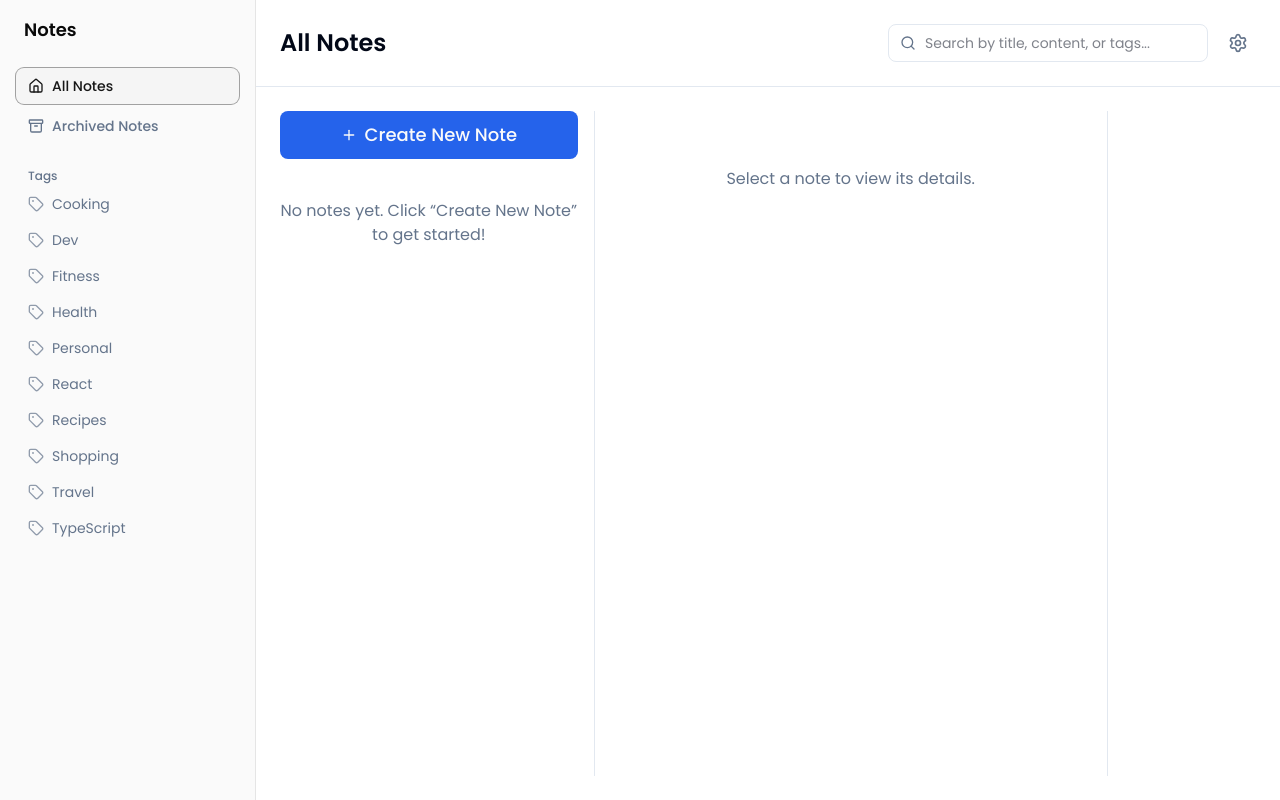
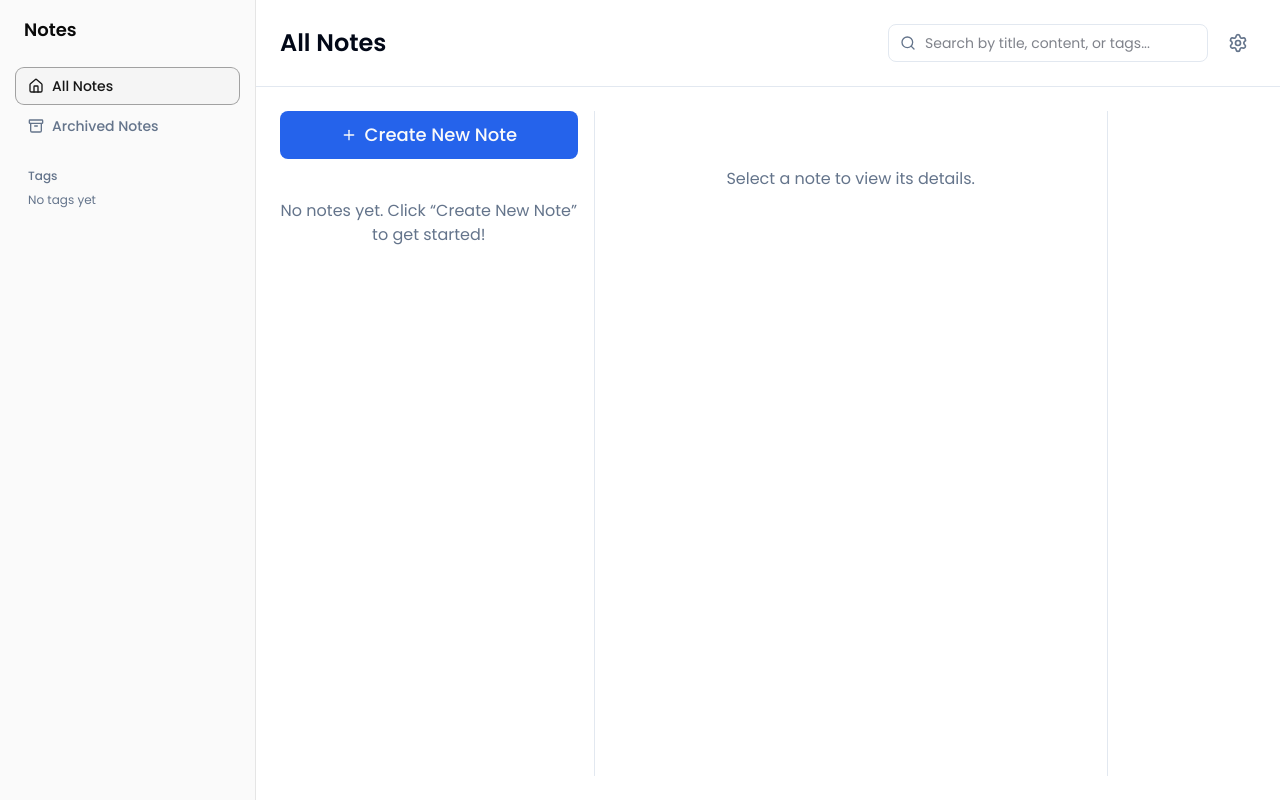
Before and after one commit to LamaAli4/projects, a React (Vite) app in the folder note-taking/: page / in a window 1280 px wide. Built offline with nearby package versions, Linux system fonts and the light colour scheme.

Commit message:
Add global NotesContext with localStorage and dynamic tag route

```diff
--- a/note-taking/src/components/sidebar.tsx
+++ b/note-taking/src/components/sidebar.tsx
@@ -1,7 +1,8 @@
-import { NavLink, useLocation } from "react-router-dom";
+import { NavLink, useLocation, useNavigate } from "react-router-dom";
 import { cn } from "@/lib/utils";
 import { mainNav } from "@/layouts/nav-config";
 import { Tag, X } from "lucide-react";
+import { useNotes } from "@/context/notes-context";
 
 interface SidebarProps {
   isOpen: boolean;
@@ -11,19 +12,18 @@ interface SidebarProps {
 export default function Sidebar({ isOpen, setIsOpen }: SidebarProps) {
   const location = useLocation();
   const path = location.pathname;
+  const searchParams = new URLSearchParams(location.search);
+  const activeTag = searchParams.get("tag");
+  const navigate = useNavigate();
 
-  const tags = [
-    "Cooking",
-    "Dev",
-    "Fitness",
-    "Health",
-    "Personal",
-    "React",
-    "Recipes",
-    "Shopping",
-    "Travel",
-    "TypeScript",
-  ];
+  const { notes } = useNotes();
+
+  const tags = Array.from(new Set(notes.flatMap((note) => note.tags))).sort();
+
+  const handleTagClick = (tag: string) => {
+    navigate(`/notes?tag=${tag}`);
+    setIsOpen(false);
+  };
 
   return (
     <>
@@ -77,20 +77,38 @@ export default function Sidebar({ isOpen, setIsOpen }: SidebarProps) {
           <h2 className="text-xs font-medium text-muted-foreground px-3 mb-1">
             Tags
           </h2>
+
+          {tags.length > 0 ? (
             <ul className="flex flex-col gap-1">
               {tags.map((tag) => (
                 <li key={tag}>
                   <button
+                    onClick={() => handleTagClick(tag)}
                     className={cn(
-                    "flex items-center gap-2 px-3 py-1.5 rounded-md text-sm transition-colors text-muted-foreground hover:bg-sidebar-accent hover:text-sidebar-accent-foreground w-full text-left"
+                      "flex items-center gap-2 px-3 py-1.5 rounded-md text-sm transition-colors w-full text-left cursor-pointer",
+                      activeTag === tag
+                        ? "bg-sidebar-accent text-sidebar-accent-foreground ring-1 ring-sidebar-ring"
+                        : "text-muted-foreground hover:bg-sidebar-accent hover:text-sidebar-accent-foreground"
                     )}
                   >
-                  <Tag className="w-4 h-4 opacity-70" />
+                    <Tag
+                      className={cn(
+                        "w-4 h-4 opacity-70",
+                        activeTag === tag
+                          ? "text-sidebar-accent-foreground"
+                          : ""
+                      )}
+                    />
                     {tag}
                   </button>
                 </li>
               ))}
             </ul>
+          ) : (
+            <p className="text-xs text-muted-foreground px-3 mt-2">
+              No tags yet
+            </p>
+          )}
         </div>
       </aside>
 
--- /dev/null
+++ b/note-taking/src/context/notes-context.tsx
@@ -0,0 +1,31 @@
+import { createContext, useContext, useState, useEffect } from "react";
+import type { Notes } from "@/types";
+import { getNotes, saveNotes } from "@/utils/storage-notes";
+
+interface NotesContextType {
+  notes: Notes[];
+  setNotes: React.Dispatch<React.SetStateAction<Notes[]>>;
+}
+
+const NotesContext = createContext<NotesContextType | undefined>(undefined);
+
+export function NotesProvider({ children }: { children: React.ReactNode }) {
+  const [notes, setNotes] = useState<Notes[]>(() => getNotes());
+
+  useEffect(() => {
+    saveNotes(notes);
+  }, [notes]);
+
+  return (
+    <NotesContext.Provider value={{ notes, setNotes }}>
+      {children}
+    </NotesContext.Provider>
+  );
+}
+
+// eslint-disable-next-line react-refresh/only-export-components
+export function useNotes() {
+  const context = useContext(NotesContext);
+  if (!context) throw new Error("useNotes must be used within a NotesProvider");
+  return context;
+}
--- a/note-taking/src/layouts/main-layout.tsx
+++ b/note-taking/src/layouts/main-layout.tsx
@@ -9,12 +9,10 @@ export default function MainLayout() {
   return (
     <div className="flex min-h-screen">
       <Sidebar isOpen={sidebarOpen} setIsOpen={setSidebarOpen} />
-
       <main className="flex-1 flex flex-col bg-background text-foreground overflow-y-auto">
         <div className="p-6 border-b">
           <Header onMenuClick={() => setSidebarOpen(true)} />
         </div>
-
         <div className="flex-1 p-6">
           <Outlet />
         </div>
--- a/note-taking/src/pages/all-notes/index.tsx
+++ b/note-taking/src/pages/all-notes/index.tsx
@@ -1,21 +1,27 @@
-import { useEffect, useState } from "react";
+import { useState } from "react";
+import { useSearchParams } from "react-router-dom";
 import { Plus, Tag, Clock, Trash2, Archive } from "lucide-react";
 import { cn } from "@/lib/utils";
-import type { Notes } from "@/types";
 import NoteModal from "./note-model";
 import { Button } from "@/components/ui/button";
-import { getNotes, saveNotes } from "@/utils/storage-notes";
+import { useNotes } from "@/context/notes-context";
+import type { Notes } from "@/types";
 
 export default function AllNotes() {
+  const { notes, setNotes } = useNotes();
   const [selectedNote, setSelectedNote] = useState<number | null>(null);
   const [showModal, setShowModal] = useState(false);
-  const [notes, setNotes] = useState<Notes[]>(() => getNotes());
+  const [searchParams] = useSearchParams();
 
-  useEffect(() => {
-    saveNotes(notes);
-  }, [notes]);
+  const tagFilter = searchParams.get("tag");
 
-  const selected = notes.find((n) => n.id === selectedNote);
+  const filteredNotes = tagFilter
+    ? notes.filter((note) =>
+        note.tags.some((t) => t.toLowerCase() === tagFilter.toLowerCase())
+      )
+    : notes;
+
+  const selected = filteredNotes.find((n) => n.id === selectedNote);
 
   const handleAddNote = (note: Notes) => {
     const updatedNotes = [...notes, note];
@@ -35,26 +41,27 @@ export default function AllNotes() {
       <aside className="md:col-span-2 lg:col-span-2 border-r pr-4">
         <Button
           onClick={() => setShowModal(true)}
-          className="w-full mb-4 py-6 text-lg bg-primary text-primary-foreground rounded-md flex items-center justify-center
-          cursor-pointer gap-2 hover:opacity-90"
+          className="w-full mb-4 py-6 text-lg bg-primary text-primary-foreground rounded-md flex items-center justify-center cursor-pointer gap-2 hover:opacity-90"
         >
           <Plus className="w-4 h-4" /> Create New Note
         </Button>
 
-        {notes.length === 0 ? (
-          <p className="text-muted-foreground text-center mt-10">
-            No notes yet. Click “Create New Note” to get started!
+        {filteredNotes.length === 0 ? (
+          <p className="text-muted-foreground text-center mt-10 ">
+            {tagFilter
+              ? `No notes found for "${tagFilter}" tag`
+              : "No notes yet. Click “Create New Note” to get started!"}
           </p>
         ) : (
           <div className="flex flex-col gap-3">
-            {notes.map((note) => (
+            {filteredNotes.map((note) => (
               <button
                 key={note.id}
                 onClick={() => setSelectedNote(note.id)}
                 className={cn(
-                  "text-left p-3 rounded-md transition border hover:bg-accent",
+                  "text-left p-3 rounded-md transition border hover:bg-accent cursor-pointer",
                   selectedNote === note.id
-                    ? "border-primary bg-muted"
+                    ? "border-primary bg-accent"
                     : "border-transparent"
                 )}
               >
@@ -69,7 +76,7 @@ export default function AllNotes() {
                     </span>
                   ))}
                 </div>
-                <p className="text-xs text-muted-foreground mt-1 flex items-center gap-1">
+                <p className="text-xs text-muted-foreground mt-3 flex items-center gap-1">
                   <Clock className="w-3 h-3" />
                   {note.date}
                 </p>
--- a/note-taking/src/router/section.tsx
+++ b/note-taking/src/router/section.tsx
@@ -12,6 +12,7 @@ export const RoutesSection = [
     children: [
       { index: true, element: <AllNotes /> },
       { path: "archived", element: <ArchivedNotes /> },
+      { path: "notes", element: <AllNotes /> },
     ],
   },
   { path: "*", element: <NotFound /> },
```
Also changed, not shown: note-taking/src/main.tsx (+7 -4 lines). Lines whose indentation alone changed are shown as unchanged.
